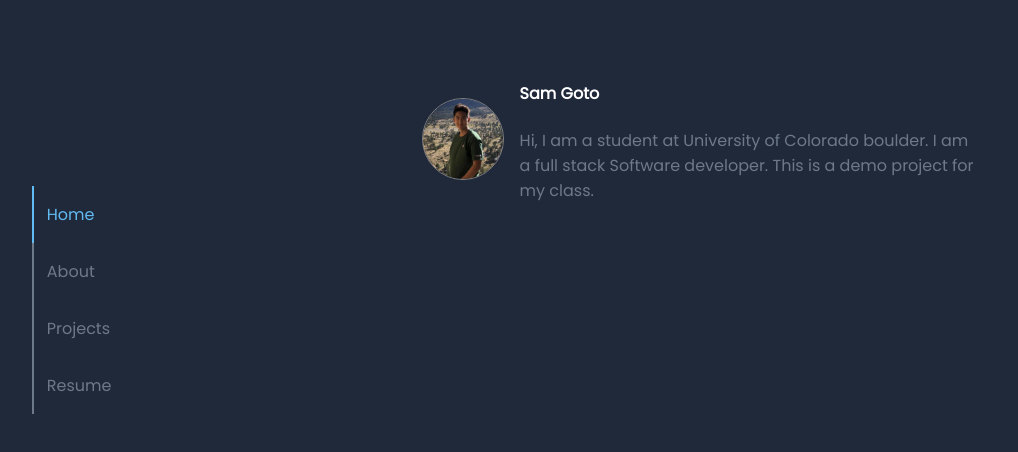
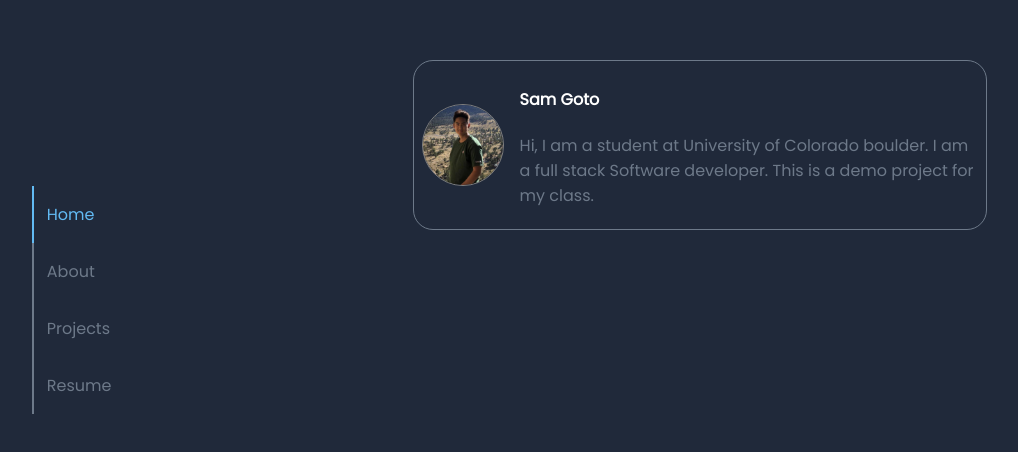
Before and after one commit to https-sam/https-sam.github.io, a plain HTML site: page index.html in a window 1280 px wide. Shown: the part 108-560 px from the top of the page, without its empty margins (16-1034 px from the left). Drawn offline with Linux system fonts and the light colour scheme.

Commit message:
project 1 wip

```diff
--- a/style.css
+++ b/style.css
@@ -74,6 +74,9 @@ main {
   align-items: center;
   gap: 1rem;
   display: flex;
+  border: 1px solid var(--theme-gray);
+  border-radius: 20px;
+  padding: .3rem .5rem;
 }
 
 
```
